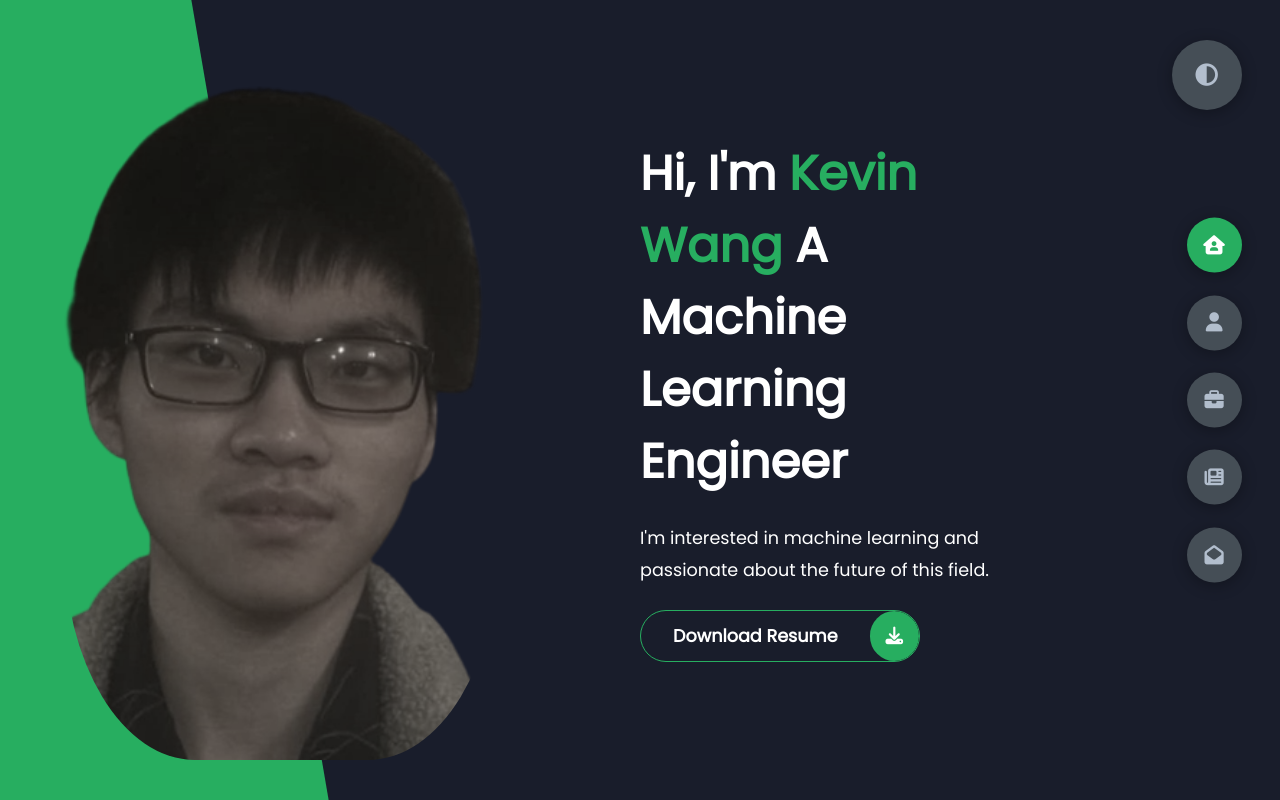
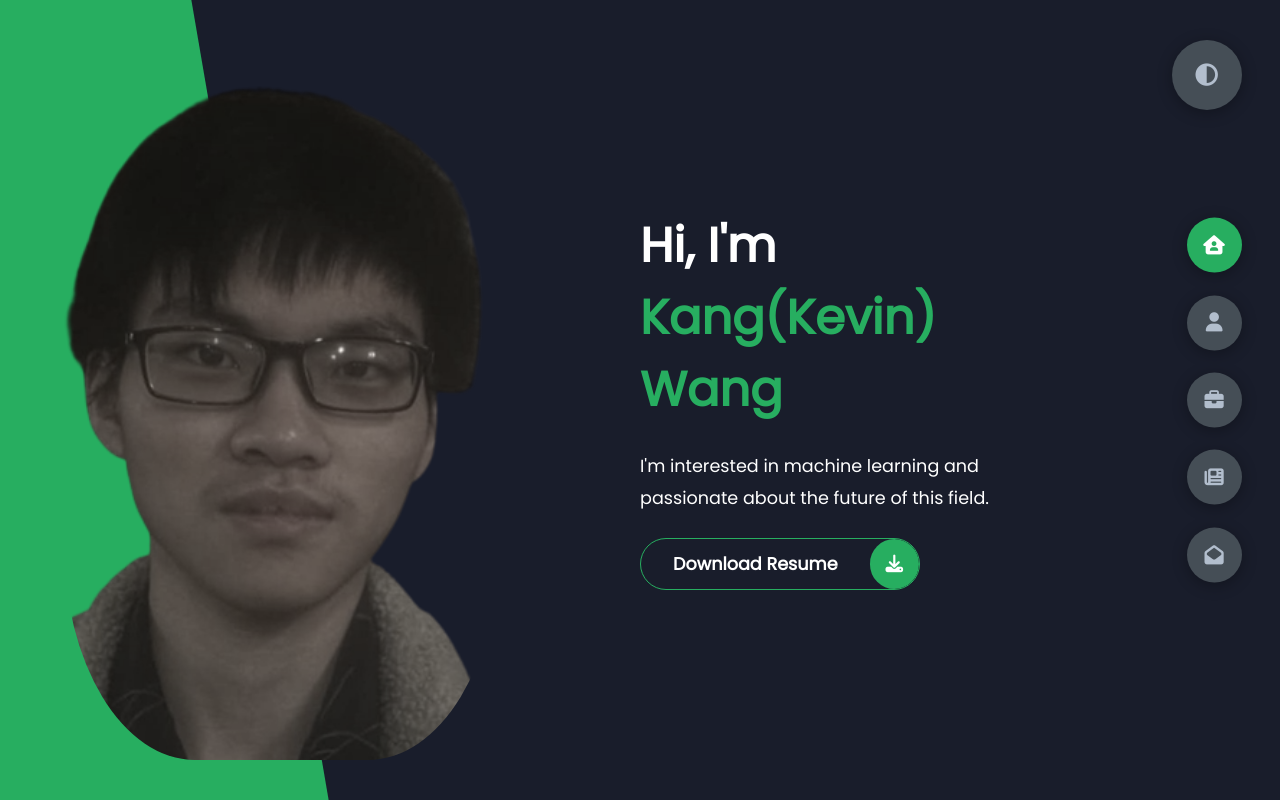
Before and after one commit to kevin866/portfolio, a plain HTML site: page index.html in a window 1280 px wide. Drawn offline with Linux system fonts and the light colour scheme; files whose address does not match are found by name.

Commit message:
update name

```diff
--- a/index.html
+++ b/index.html
@@ -23,8 +23,7 @@
             </div>
             <div class="right-header">
                 <h1 class="name">
-                    Hi, I'm <span>Kevin Wang</span>
-                    A Machine Learning Engineer
+                    Hi, I'm <span>Kang(Kevin) Wang</span>
                 </h1>
                 <p>
                     I'm interested in machine learning and passionate about
```
